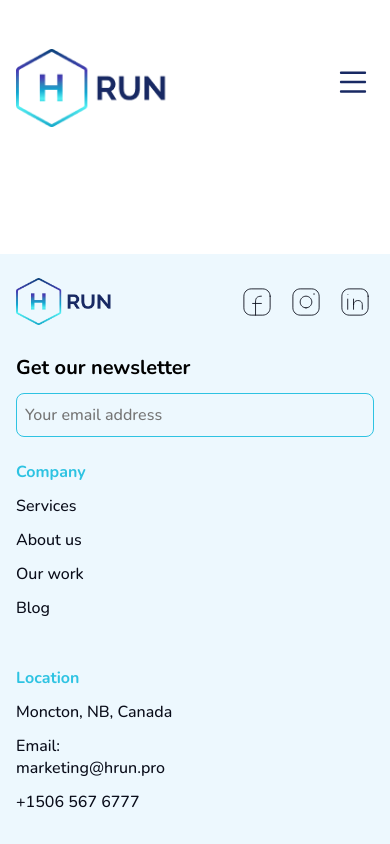
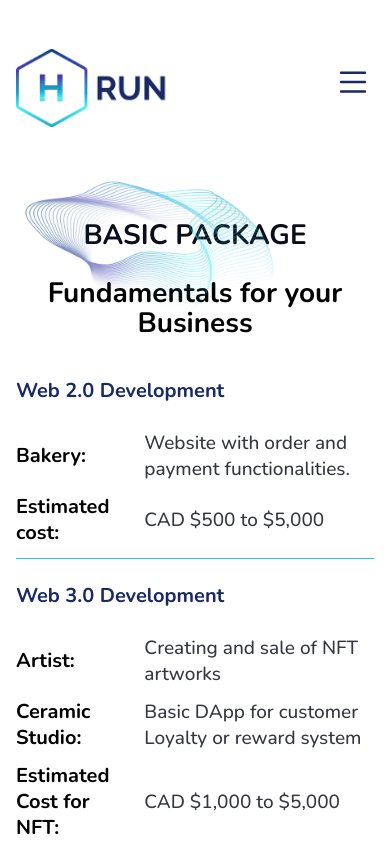
Before and after one commit to DariaBatiuk/HRUN-website-react, a React (Create React App) app: page /services in a window 390 px wide. Shown: the top 844 px of the page. Built offline with nearby package versions, Linux system fonts and the light colour scheme.

Commit message:
added responsivness for second page

```diff
--- a/src/App.js
+++ b/src/App.js
@@ -20,8 +20,8 @@ function App() {
           <Navbar />
           <Routes>
             <Route path="/" element={<Home />} />
-            {/* <Route path="/services" element={<Service />} />
-            <Route path="/about" element={<About />} />
+            <Route path="/services" element={<Service />} />
+            {/* <Route path="/about" element={<About />} />
             <Route path="/work" element={<Works />} /> */}
           </Routes>
         </div>
--- a/src/сomponents/promoSection/index.css
+++ b/src/сomponents/promoSection/index.css
@@ -48,7 +48,7 @@ span {
 }
 @media only screen and (max-width: 1175px) {
 	.slidecontainer {
-    display: none; /* Скрыть слайдер на мобильных устройствах */
+    /* display: none;  */
   }
 	.promo__wrapper{
 		width: 600px;
@@ -100,7 +100,8 @@ span {
   }
 	.promo__header{
 		/* top: 83px !important; */
-		left: 20%;
+		left: 10%;
+		right: 10%;
 	}
   .promo__descr {
     /* margin-left: 20%; */
--- a/src/сomponents/tableSection/index.css
+++ b/src/сomponents/tableSection/index.css
@@ -6,6 +6,7 @@ article {
 
 .service__header{
 	position: relative;
+	width: 100%;
 }
 .table__header {
   margin-top: 160px;
@@ -57,13 +58,41 @@ article {
   text-align: start;
   margin-right: 24px;
 }
-@media only screen and (max-width: 425px) {
+@media only screen and (max-width: 1290px) {
+	.service__header{
+		margin: 0 auto;
+	}
+	.table__header, .table__subheader{
+		font-size: 46px;
+		line-height: normal;
+	}
+	.serviceImage{
+		width: 100%;
+	}
+	.categoryRow{
+		flex-direction: column;
+	}
+	.servicesWrapper {
+		margin-top: 26px;
+	}
+	.serviceItem{
+		width: 100%;
+		justify-content: space-between;
+	}
+	.serviceItem__descr{
+		width: 80%;
+	}
+}
+@media only screen and (max-width: 727px) {
   .header {
 		position: relative;
     margin-top: 0;
     font-weight: 700;
     line-height: 30px;
   }
+	.table__header{
+		font-size: 28px;
+	}
   .table__subheader {
     font-size: 28px;
     font-style: normal;
@@ -71,29 +100,16 @@ article {
     line-height: 30px;
 		margin-bottom: 40px;
   }
-	.categoryRow{
-		flex-direction: column;
-	}
 	.categoryHeader{
 		width: 100%;
 		margin-right: 0;
-	}
-	.serviceImage{
-		max-width: 261px;
-	}
-	.servicesWrapper {
-		margin-top: 26px;
 	}
 	.service__title{
 		width: 150px;
 		margin-right: 8px;
 	}
-	.serviceItem{
-		width: 100%;
-		justify-content: space-between;
-	}
+
 	.serviceItem__descr{
-		width: 50%;
 		font-size: 19px;
 	}
 	.table__header{
@@ -104,3 +120,8 @@ article {
     top: -175%;
 	}
 }
+@media only screen and (max-width: 425px) {
+  .serviceImage{
+		max-width: 261px;
+	}
+}
```
